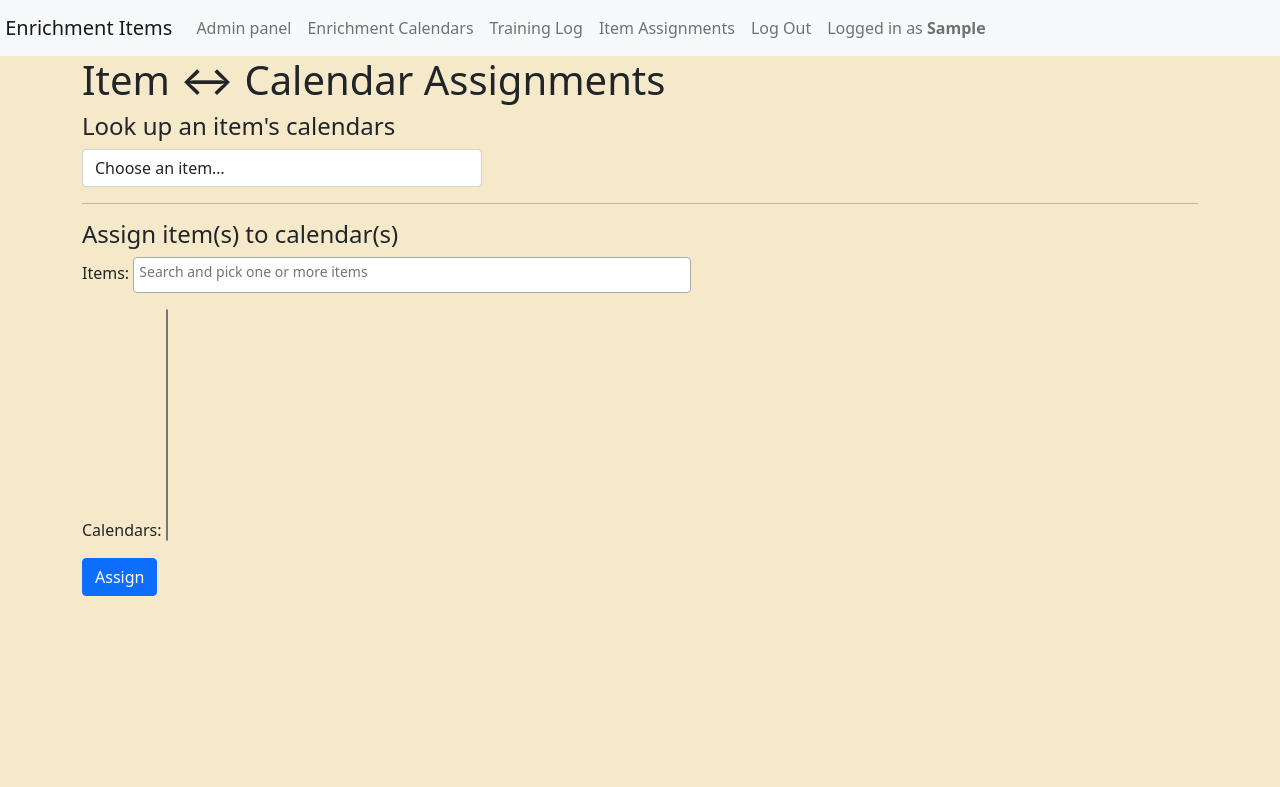
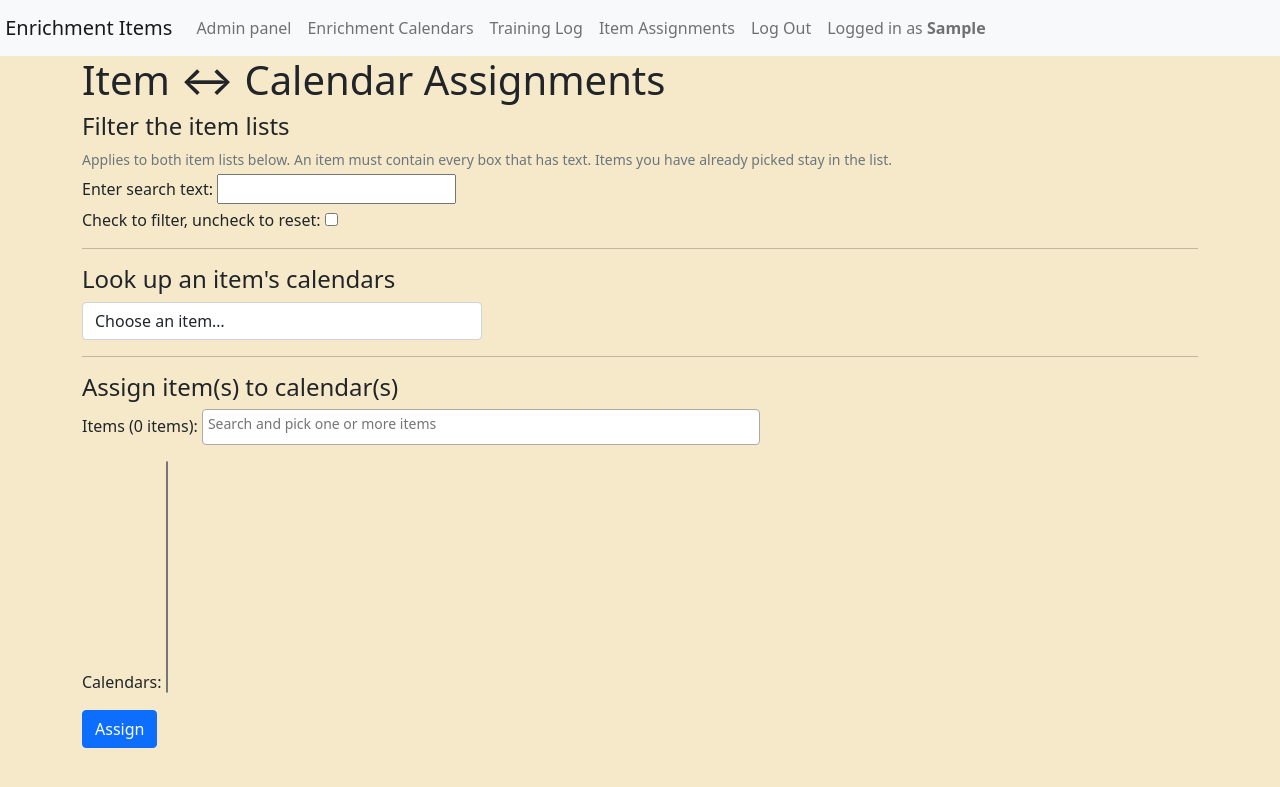
Before and after one commit to cfmays/Ents, a Django app: page /zoo/supervisor/items/ in a window 1280 px wide. Shown: the top 787 px of the page. Run offline with Django 3.2, Linux system fonts and the light colour scheme; the visitor is signed in with stand-in values (Sample User, id 1); data that the repository does not hold is empty; some libraries are stand-ins or nearby versions.

Commit message:
Item Assignments: filter boxes; extra search boxes appear as needed
The Item Assignments page gets the same three search boxes as the Enrichment
Items page, filtering both item lists in the browser and keeping picked items.
On both pages the second and third boxes show only once the one before has text.

Co-Authored-By: Claude Sonnet 5 <noreply@anthropic.com>

```diff
--- a/ents/zoo/templates/zoo/item_assignment.html
+++ b/ents/zoo/templates/zoo/item_assignment.html
@@ -11,6 +11,14 @@
   .select2-selection--multiple .select2-search__field { font-size: 14px !important; height: 28px !important; line-height: 28px !important; margin-top: 0 !important; }
 </style>
 <h1>Item &harr; Calendar Assignments</h1>
+
+<h4>Filter the item lists</h4>
+<p class="text-muted small mb-1">Applies to both item lists below. An item must contain every box that has text. Items you have already picked stay in the list.</p>
+<p class="mb-1">Enter search text: <input type="text" id="search-1"></p>
+<p class="mb-1" id="row-2" style="display:none">and also (optional): <input type="text" id="search-2"></p>
+<p class="mb-1" id="row-3" style="display:none">and also (optional): <input type="text" id="search-3"></p>
+<p>Check to filter, uncheck to reset: <input type="checkbox" id="filter-on"></p>
+<hr>
 
 <h4>Look up an item's calendars</h4>
 <select id="lookup-item" class="form-control" style="max-width:400px;">
@@ -36,6 +44,61 @@
   $("#id_items").select2({ width: "50%", placeholder: "Search and pick one or more items" });
 
 
+  // filter both item lists client-side; picked items are always kept
+  var allItems = $("#lookup-item option[value!='']").map(function () {
+    return { id: this.value, text: this.text };
+  }).get();
+
+  function rebuild($select, matches, keep, placeholder) {
+    $select.empty();
+    if (placeholder) { $select.append($("<option>").val("").text(placeholder)); }
+    matches.forEach(function (item) {
+      $select.append($("<option>").val(item.id).text(item.text).prop("selected", keep.indexOf(item.id) !== -1));
+    });
+  }
+
+  function applyFilter() {
+    var terms = ["#search-1", "#search-2", "#search-3"].map(function (id) {
+      return $(id).val().trim().toLowerCase();
+    }).filter(function (t) { return t; });
+    var filtering = $("#filter-on").prop("checked");
+
+    var pickedItems = $("#id_items").val() || [];
+    var pickedLookup = [$("#lookup-item").val() || ""];
+    function shown(keep) {
+      return allItems.filter(function (item) {
+        return !filtering || keep.indexOf(item.id) !== -1 ||
+          terms.every(function (t) { return item.text.toLowerCase().indexOf(t) !== -1; });
+      });
+    }
+
+    var forItems = shown(pickedItems);
+    rebuild($("#id_items"), forItems, pickedItems);
+    $("#id_items").trigger("change.select2");
+    $("label[for=id_items]").text("Items (" + forItems.length + (forItems.length === 1 ? " item" : " items") + "):");
+    rebuild($("#lookup-item"), shown(pickedLookup), pickedLookup, "Choose an item\u2026");
+  }
+
+  // the second and third boxes appear only once the one before them has text
+  function showBoxes() {
+    var t1 = $("#search-1").val().trim(), t2 = $("#search-2").val().trim(), t3 = $("#search-3").val().trim();
+    $("#row-2").toggle(!!(t1 || t2 || t3));
+    $("#row-3").toggle(!!(t2 || t3));
+  }
+  $("#search-1, #search-2, #search-3").on("input", showBoxes);
+
+  $("#filter-on").change(applyFilter);
+  $("#search-1, #search-2, #search-3").on("change", function () {
+    if ($("#filter-on").prop("checked")) { applyFilter(); }
+  }).on("keydown", function (event) {
+    if (event.key === "Enter") {
+      event.preventDefault();
+      $("#filter-on").prop("checked", true);
+      applyFilter();
+    }
+  });
+  $("label[for=id_items]").text("Items (" + allItems.length + " items):");
+
   $("#lookup-item").change(function () {
     var itemId = $(this).val();
     var resultEl = $("#lookup-result");
```
Also changed, not shown: ents/ents/templates/index.html (+9 -0 lines).
